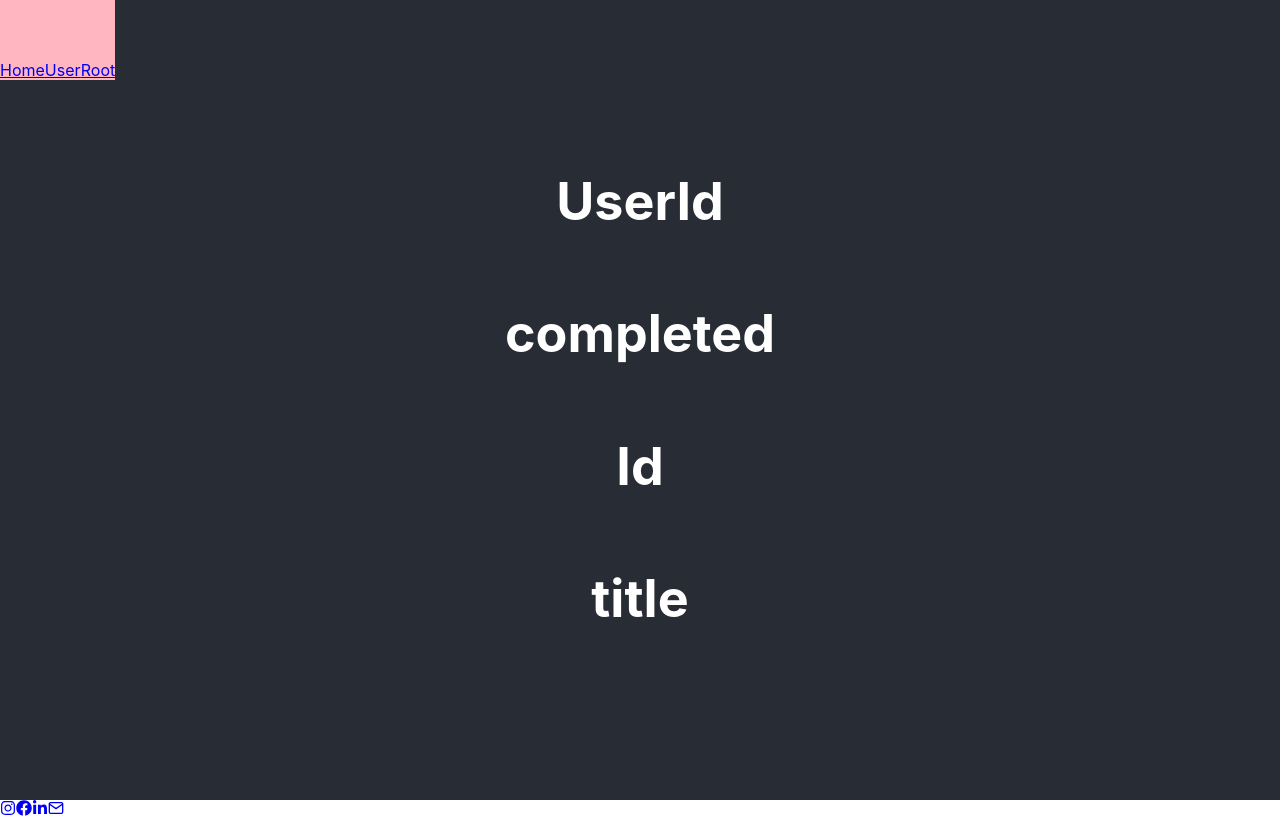
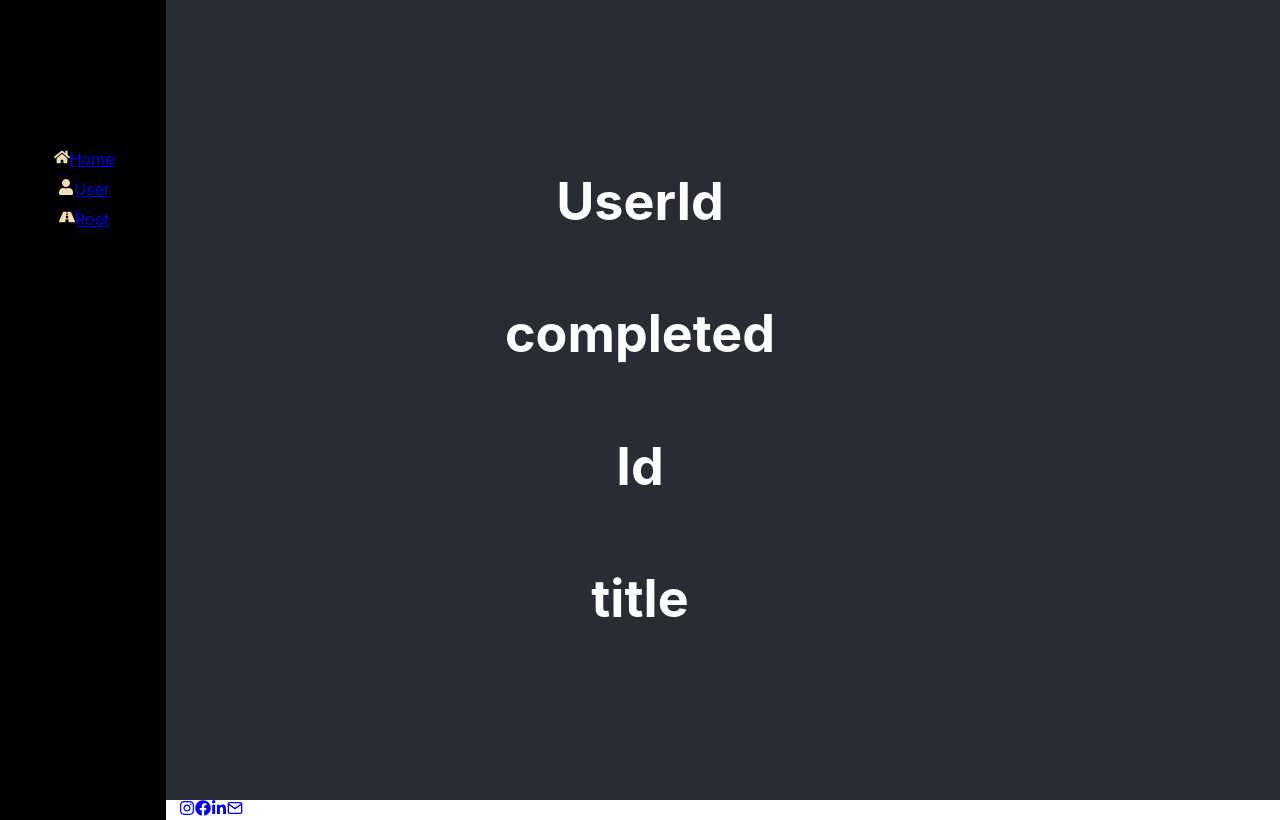
Before and after one commit to sayanmondal2098/mytodo, a React (Create React App) app: page /root in a window 1280 px wide. Built offline with nearby package versions, Linux system fonts and the light colour scheme; no server answers.

Commit message:
side nav bar configured

```diff
--- a/src/app/route/Navigation.js
+++ b/src/app/route/Navigation.js
@@ -1,15 +1,24 @@
 import React from 'react';
 import { NavLink } from 'react-router-dom';
+import {  } from 'react-icons';
 
 import '../../assect/css/mycss.css';
+import { FaHome, FaRoad, FaUser } from 'react-icons/fa';
 
 class Navigation extends React.Component{
     render(){
         return(
             <dev className="sidenav">
-                <NavLink to="/home">Home</NavLink>
-                <NavLink to="/user">User</NavLink>
-                <NavLink to="/root">Root</NavLink>
+                <ul>
+                <li className="sidenav_ul">
+                    <FaHome /><NavLink to="/home">Home</NavLink></li>
+                <li className="sidenav_ul">
+                    <FaUser/>
+                    <NavLink to="/user">User</NavLink></li>
+                <li className="sidenav_ul">
+                    <FaRoad />
+                    <NavLink to="/root">Root</NavLink></li>
+                </ul>
 
             </dev>
         );
--- a/src/app/ui/ErrorPage.js
+++ b/src/app/ui/ErrorPage.js
@@ -5,7 +5,7 @@ import BG from '../../assect/image/404.jpg'
 class ErrorPage extends React.Component{
     render(){
         return(
-            <div className="container">
+            <div className="">
                 <div className="error">
                     <img src={BG} className="error"/>
                 </div>
--- a/src/app/ui/Footer.js
+++ b/src/app/ui/Footer.js
@@ -1,13 +1,13 @@
 import React from 'react';
 import {FaInstagram, FaLinkedinIn, FaLinkedin, FaFacebook, FaMailBulk} from 'react-icons/fa';
 import {  FiMail } from 'react-icons/fi';
-
+import '../../assect/css/mycss.css';
 
 class Footer extends React.Component{
     render(){
         return(
             <div>
-            <div>
+            <div className="footer">
                 <a href="http://www.google.com" target="_blank" rel="noopener noreferrer">
                 <FaInstagram />
                 </a>
--- a/src/assect/css/mycss.css
+++ b/src/assect/css/mycss.css
@@ -1,23 +1,44 @@
 .container{
     min-height: 100%;
     min-width: 100%;
+    padding-left: 13%;
 }
 
 .error{
-    max-height: 50%;
-    max-width: 75%;
-    padding-left: 3%;
+    padding-left: 14%;
+    background-color: aqua;
+    max-height: 100%;
+    max-width: 80%;
+    /* padding-left: 3%; */
+    /* /* align-self: center; */
+    align-items: center;
+    text-align: center;
+    margin: auto;
+
 }
 
 .sidenav {
-    height: auto; /* 100% Full-height */
-    width: 10; /* 0 width - change this with JavaScript */
+    height: 100%; /* 100% Full-height */
+    width: 10%; /* 0 width - change this with JavaScript */
     position: fixed; /* Stay in place */
+    text-align: center;
+    display: block;
     z-index: 1; /* Stay on top */
     top: 0; /* Stay at the top */
     left: 0;
-    background-color: lightpink; /* Black*/
+    background-color: black;
+    color: wheat;
     overflow-x: hidden; /* Disable horizontal scroll */
-    padding-top: 60px; /* Place content 60px from the top */
+    padding-top: 10%;
+    padding-right: 3%;
     transition: 0.5s; /* 0.5 second transition effect to slide in the sidenav */
-  }
+    list-style-type: none;
+}
+.sidenav_ul{
+    list-style-type: none;
+    padding: 5px;
+}
+
+.footer{
+    padding-left: 14%;
+}
```
